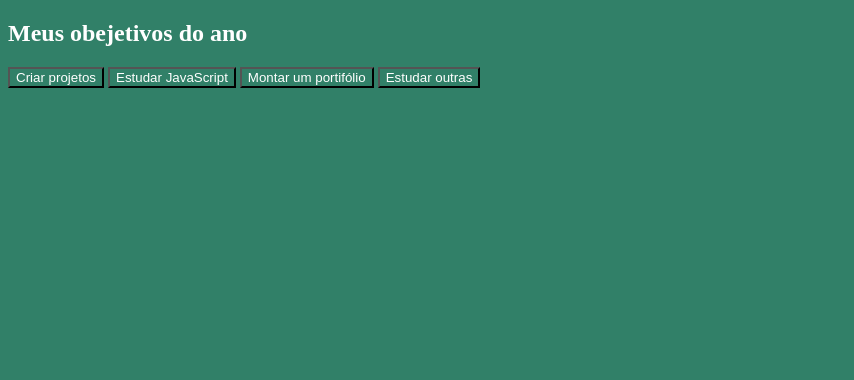
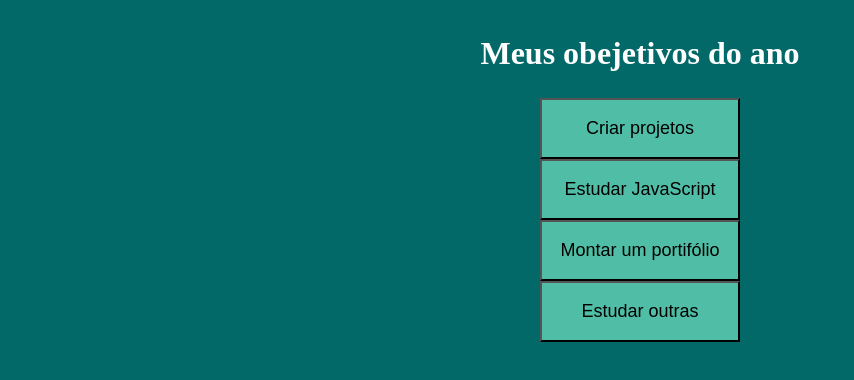
Before and after one commit to gorinelli/3j---2024, a plain HTML site: page index.html in a window 1280 px wide. Shown: the whole page, without its empty margins (0-854 px from the left). Drawn offline with Linux system fonts and the light colour scheme.

Commit message:
Add files via upload

```diff
--- a/style.css
+++ b/style.css
@@ -1,9 +1,9 @@
 :root{
-    --cor-de-fundo:#318068;
+    --cor-de-fundo:#036868;
     --verde: #3d553a;
     --branco: #FFFFFF;
-    --botao-ativo: #22998f;
-    --botao-inativo: rgba(15, 6, 114, 0.5);
+    --botao-ativo: #3eccc0;
+    --botao-inativo: rgb(80, 190, 166);
     --texto-fundo: rgba(55, 209, 214, 0.774);
 }
 
@@ -11,3 +11,31 @@
   background-color: var(--cor-de-fundo);
   color: var(--branco);
 }
+
+.conteudo-principal{
+  display: flex;
+  flex-direction: column;
+  justify-content: center;
+  align-items: center;
+  max-width: 1200px;
+  width: 100%;
+  margin: 0 auto;
+}
+
+
+.titulo-principal{
+  text-align: center;
+  width: 100%;
+  font-size: 32px;
+}
+
+.botao{
+  background-color: var(--botao-inativo);
+  color: #000000;
+  display: flex;
+  justify-content: center;
+  align-items: center;
+  width: 100%;
+  font-size: 18px;
+  padding: 1em;
+}
```
Also changed, not shown: index.html (line endings or trailing spaces).
